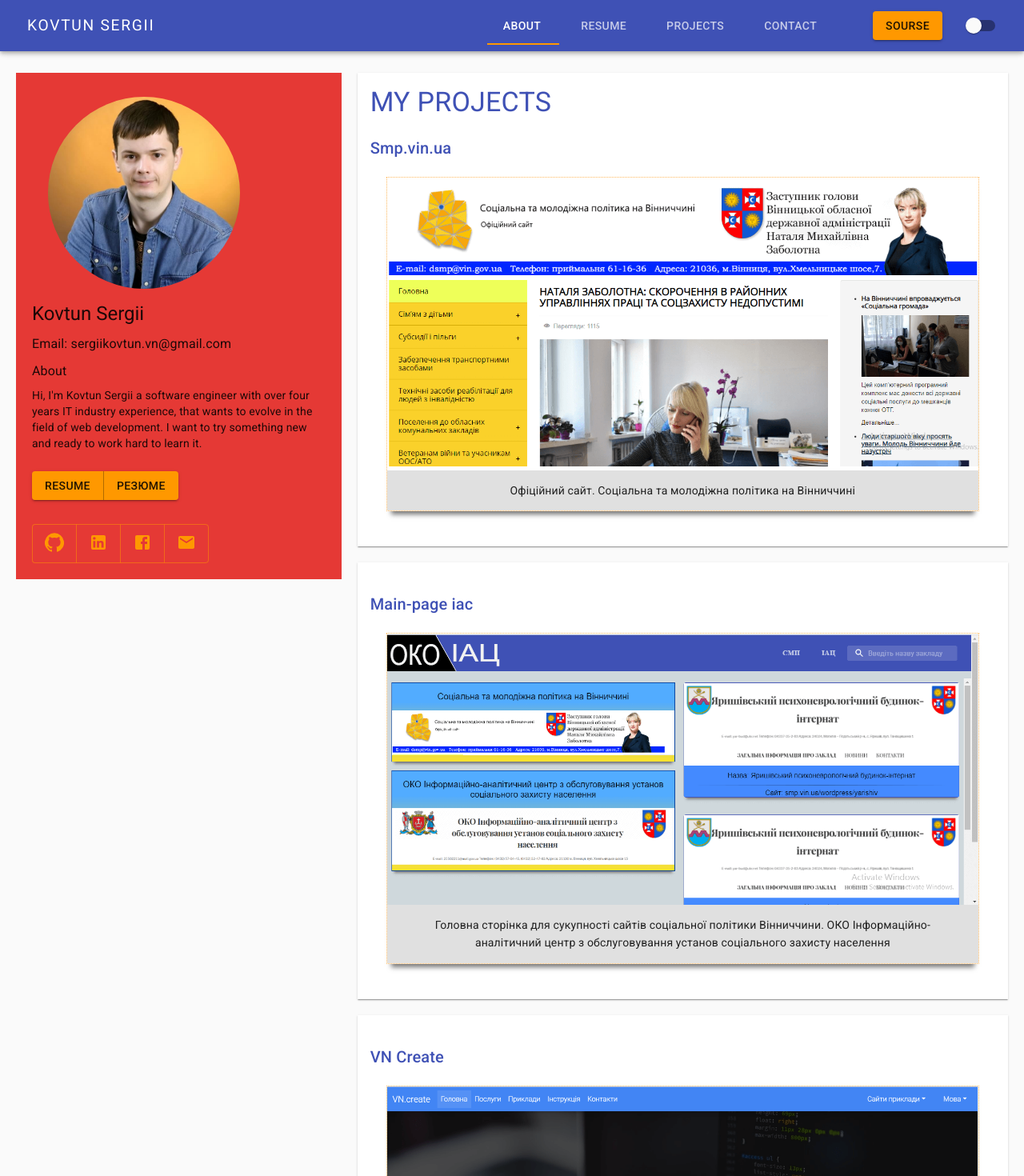
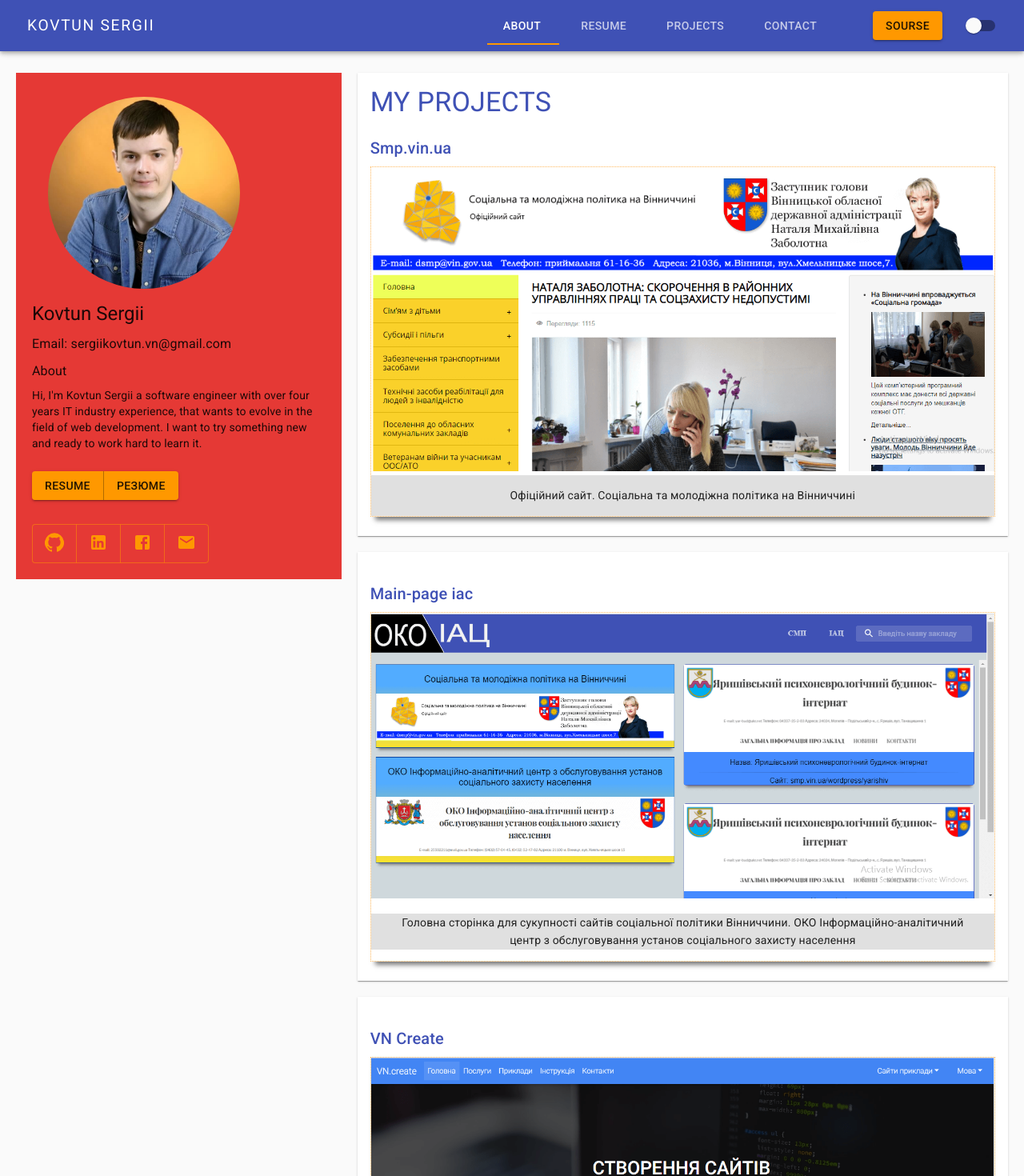
Before and after one commit to SergiiKov/cv, a React (Create React App) app: page /projects in a window 1280 px wide. Shown: the top 1470 px of the page at 80% size. Built offline with nearby package versions, Linux system fonts and the light colour scheme.

Commit message:
add resume page version2 fix

```diff
--- a/src/pages/projects/projects-page.styles.scss
+++ b/src/pages/projects/projects-page.styles.scss
@@ -56,7 +56,7 @@
 .project-card-container {
   display: flex;
   flex-direction: column;
-  margin: 20px;
+  // margin: 20px;
   -webkit-box-shadow: 0 10px 6px -6px #777;
   -moz-box-shadow: 0 10px 6px -6px #777;
   box-shadow: 0 10px 6px -6px #777;
--- a/src/pages/projects/projects2.jsx
+++ b/src/pages/projects/projects2.jsx
@@ -1,6 +1,6 @@
 import React, {useState} from 'react';
-import { Link } from 'react-router-dom';
 
+import Link from '@material-ui/core/Link';
 import {  MuiThemeProvider, createMuiTheme } from '@material-ui/core/styles';
 import { makeStyles } from '@material-ui/core/styles';
 import Typography from '@material-ui/core/Typography';
@@ -68,9 +68,9 @@ const Project2 = () => {
      <Title>MY PROJECTS</Title>
     <SubTitle>Smp.vin.ua</SubTitle>
      <div className='project-card-container'>
-                    <a href='http://smp.vin.ua/joomla/' target="_blank" rel="noopener noreferrer">
+                    <Link href='http://smp.vin.ua/joomla/' target="_blank" rel="noopener noreferrer">
                         <img src={require(`../../img/smp.png`)} alt='smp.vin.ua' className='img-projects' />
-                        </a>
+                        </Link>
                             <div className='projects-text-container'>
                                 <p>Офіційний сайт. Соціальна та молодіжна політика на Вінниччині</p>
                             </div>
@@ -81,15 +81,17 @@ const Project2 = () => {
    <Card className={classes.cardMargin} square>
      <CardContent>
     <SubTitle>Main-page iac</SubTitle>
-    <a href='http://smp.vin.ua/joomla/' target="_blank" rel="noopener noreferrer">
-                    <div className='project-card-container'>
+    <div className='project-card-container'>
+    <Link href='http://smp.vin.ua/joomla/' target="_blank" rel="noopener noreferrer">
+
                         <img src={require(`../../img/main-page.png`)} alt='main-page iac' className='img-projects' />
                             <div className='projects-text-container'>
                                 <p>Головна сторінка для сукупності сайтів соціальної політики Вінниччини.
                                     ОКО Інформаційно-аналітичний центр з обслуговування установ соціального захисту населення</p>
                             </div>
+                            </Link>
                     </div>
-                </a>
+
      </CardContent>
    </Card>
 
```
